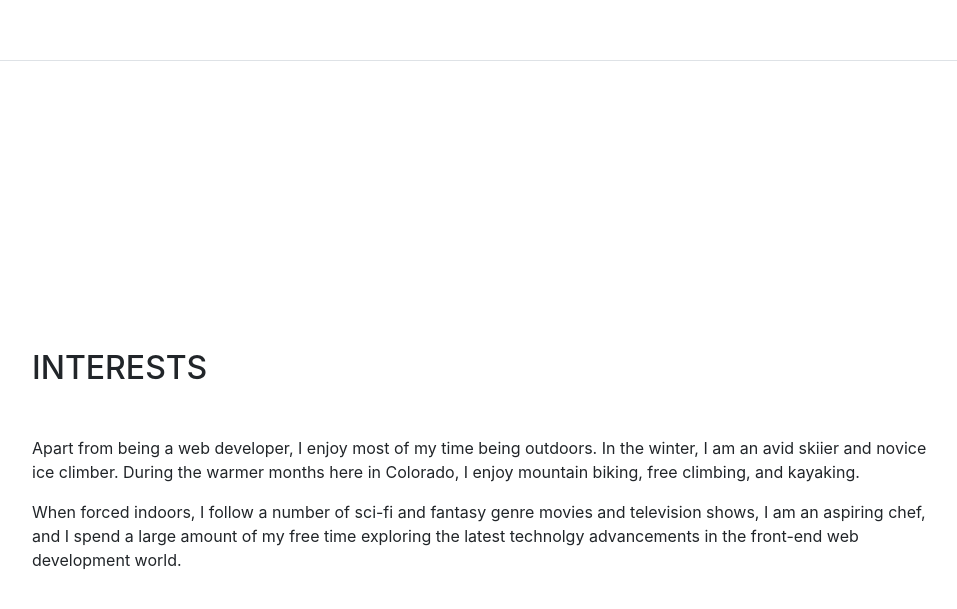
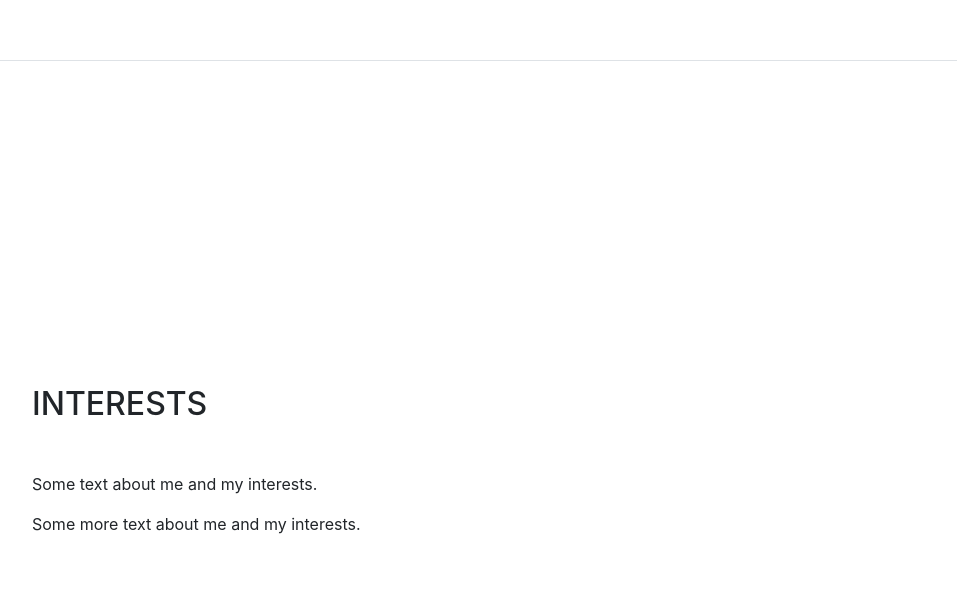
Before and after one commit to MattSkrajner/Bootstrap-Portfolio, a website with bundled scripts: page index.html in a window 1280 px wide. Shown: the part 3939-4548 px from the top of the page, without its empty margins (288-1245 px from the left). Built offline with nearby package versions, Linux system fonts and the light colour scheme; a web font is replaced by a local one.

Commit message:
quick text edits of interests

```diff
--- a/index.html
+++ b/index.html
@@ -258,8 +258,8 @@
       <section class="resume-section p-3 p-lg-5 d-flex flex-column" id="interests">
         <div class="my-auto">
           <h2 class="mb-5">Interests</h2>
-          <p>Apart from being a web developer, I enjoy most of my time being outdoors. In the winter, I am an avid skiier and novice ice climber. During the warmer months here in Colorado, I enjoy mountain biking, free climbing, and kayaking.</p>
-          <p class="mb-0">When forced indoors, I follow a number of sci-fi and fantasy genre movies and television shows, I am an aspiring chef, and I spend a large amount of my free time exploring the latest technolgy advancements in the front-end web development world.</p>
+          <p>Some text about me and my interests.</p>
+          <p class="mb-0">Some more text about me and my interests.</p>
         </div>
       </section>
 
```
